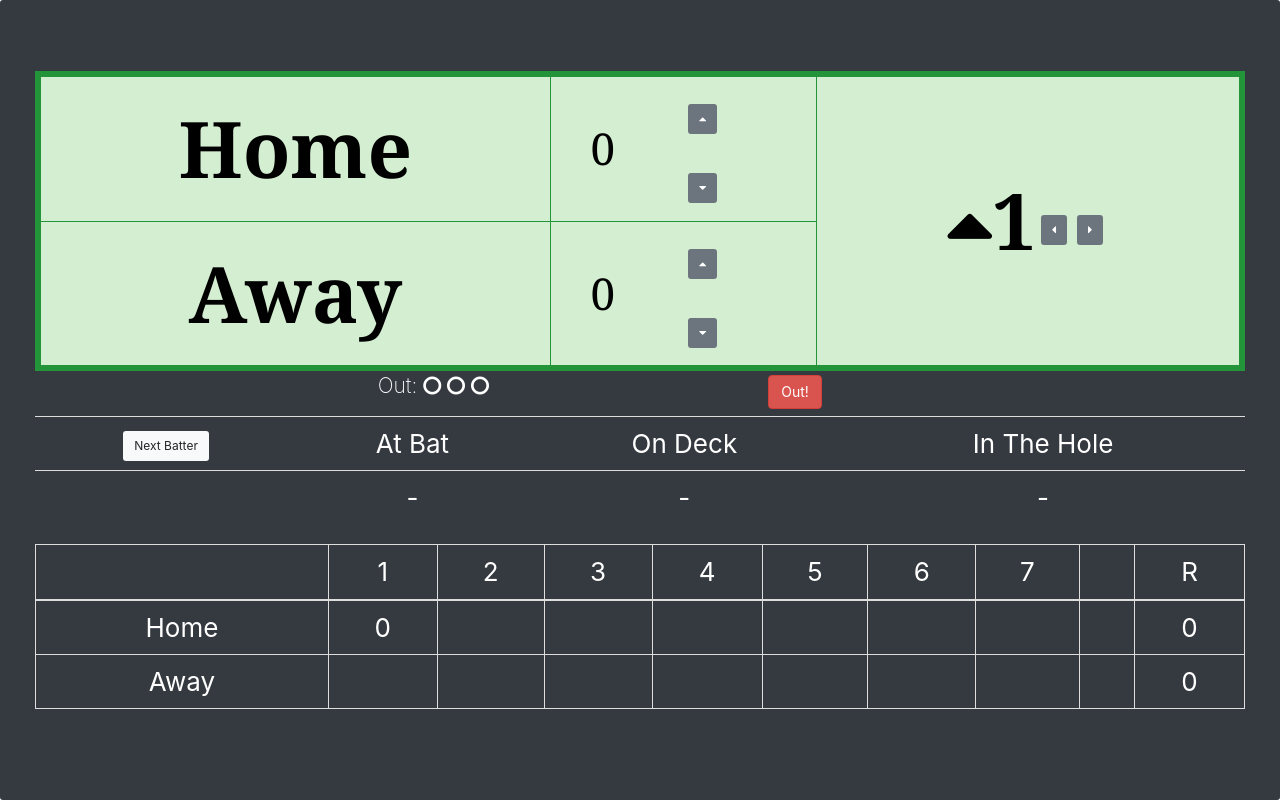
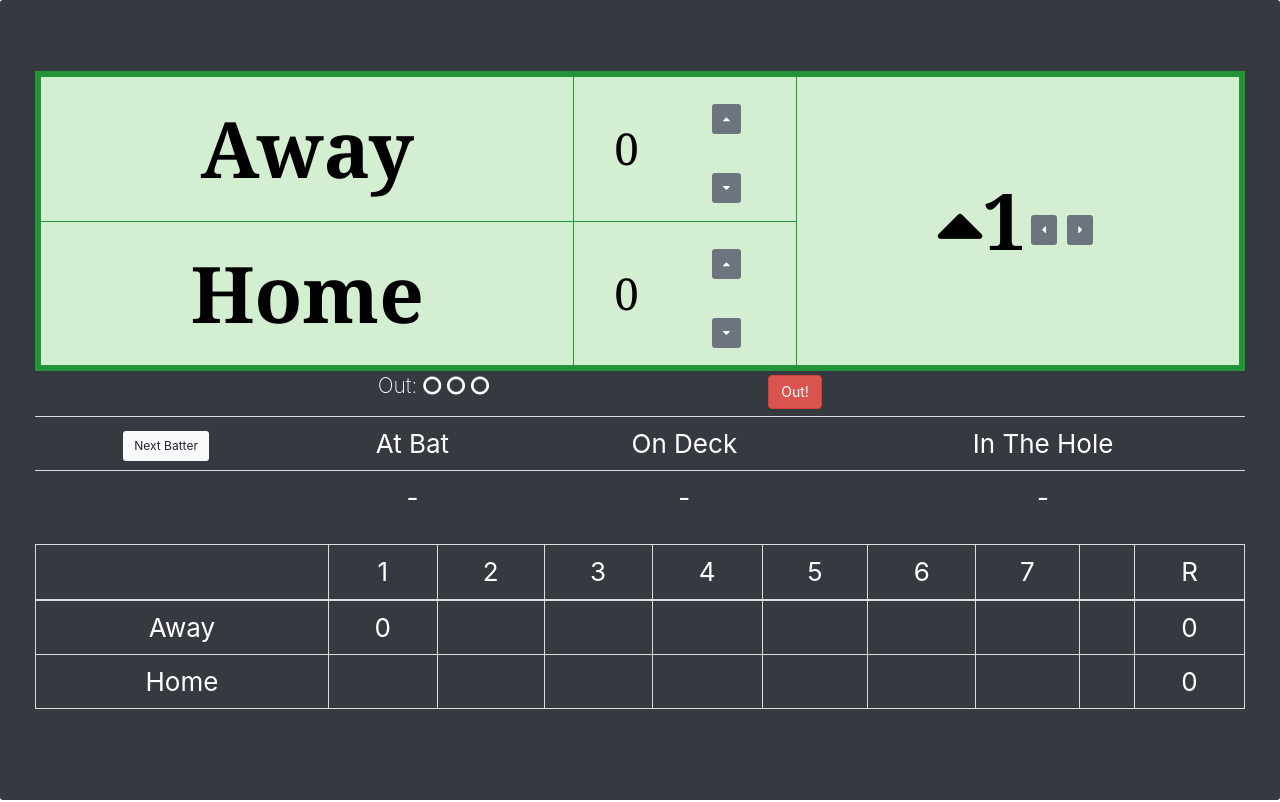
Before and after one commit to bgibz/Softball, a React (Create React App) app: page / in a window 1280 px wide. Shown: the top 802 px of the page. Built offline with nearby package versions, Linux system fonts and the light colour scheme; no server answers.

Commit message:
forgot how innings work... flip home/away

```diff
--- a/src/Scoreboard.css
+++ b/src/Scoreboard.css
@@ -72,7 +72,6 @@ table.greenTable tfoot .links a{
 table.hiddenTable td {
   border-collapse: collapse;
   border: none;
-  min-width: 60px;
 }
 
 button.tableButton .btn .btn-secondary {
--- a/src/Scoreboard.jsx
+++ b/src/Scoreboard.jsx
@@ -89,21 +89,23 @@ class Scoreboard extends React.Component {
     incrementScore(team) {
         var scoreboardCopy = this.state.scoreboard;
         var scoreboardIndex;
-        if (team === "home") {
+        if (team === "away") {
             scoreboardIndex = (this.state.inning * 2) - 2;
             scoreboardCopy[scoreboardIndex] += 1;
             this.setState((state) => {
                 return {
-                    homescore: state.homescore + 1,
+                    awayscore: state.awayscore + 1,
                     scoreboard: scoreboardCopy
                  }
             });
         } else{
             scoreboardIndex = (this.state.inning * 2) - 1;
+            if (scoreboardCopy[scoreboardIndex] === " ")
+                scoreboardCopy[scoreboardIndex] = 0;
             scoreboardCopy[scoreboardIndex] += 1;
             this.setState((state) => {
                 return {
-                    awayscore: state.awayscore + 1,
+                    homescore: state.homescore + 1,
                     scoreboard: scoreboardCopy
                 }
             });
@@ -111,13 +113,13 @@ class Scoreboard extends React.Component {
     }
 
     decrementScore(team) {
-        if (team === "home") {
+        if (team === "away") {
             var scoreboardIndex = (this.state.inning * 2) - 2;
             var scoreboardCopy = this.state.scoreboard;
             scoreboardCopy[scoreboardIndex] -= 1;
             this.setState((state) => {
                 return {
-                    homescore: state.homescore - 1,
+                    awayscore: state.awayscore - 1,
                     scoreboard: scoreboardCopy
                 }
             });
@@ -127,7 +129,7 @@ class Scoreboard extends React.Component {
                 var scoreboardCopy = this.state.scoreboard;
                 scoreboardCopy[scoreboardIndex] -= 1;
                 return {
-                    awayscore: state.awayscore - 1,
+                    homescore: state.homescore - 1,
                     scoreboard: scoreboardCopy
                 }
             });
@@ -178,16 +180,16 @@ class Scoreboard extends React.Component {
                     <table className = "greenTable">
                         <tbody>
                             <tr>
-                                <th>{this.state.home}</th>
+                                <th>{this.state.away}</th>
                                 <td>
                                     <table className = "hiddenTable">
                                         <tbody>
                                             <tr>
-                                            <td rowSpan = '2'>{this.state.homescore}</td>
-                                            <td><button className='btn btn-secondary btn-sm' onClick = {(e) => this.incrementScore("home")}><span className = 'fa fa-caret-up'></span></button></td>
+                                            <td rowSpan = '2'>{this.state.awayscore}</td>
+                                            <td><button className='btn btn-secondary btn-sm' onClick = {(e) => this.incrementScore("away")}><span className = 'fa fa-caret-up'></span></button></td>
                                             </tr>
                                             <tr>
-                                                <td><button className = 'btn btn-secondary btn-sm' onClick = {(e) => this.decrementScore("home")}><span className = 'fa fa-caret-down'></span></button></td>
+                                                <td><button className = 'btn btn-secondary btn-sm' onClick = {(e) => this.decrementScore("away")}><span className = 'fa fa-caret-down'></span></button></td>
                                             </tr>
                                         </tbody>
                                     </table>
@@ -199,16 +201,16 @@ class Scoreboard extends React.Component {
                                 </th>
                             </tr>
                             <tr>
-                                <th>{this.state.away}</th>
+                                <th>{this.state.home}</th>
                                 <td>
                                     <table className = "hiddenTable">
                                         <tbody>
                                             <tr>
-                                            <td rowSpan = '2'>{this.state.awayscore}</td>
-                                            <td><button className='btn btn-secondary btn-sm' onClick = {(e) => this.incrementScore("away")}><span className = 'fa fa-caret-up'></span></button></td>
+                                            <td rowSpan = '2'>{this.state.homescore}</td>
+                                            <td><button className='btn btn-secondary btn-sm' onClick = {(e) => this.incrementScore("home")}><span className = 'fa fa-caret-up'></span></button></td>
                                             </tr>
                                             <tr>
-                                                <td><button className = 'btn btn-secondary btn-sm' onClick = {(e) => this.decrementScore("away")}><span className = 'fa fa-caret-down'></span></button></td>
+                                                <td><button className = 'btn btn-secondary btn-sm' onClick = {(e) => this.decrementScore("home")}><span className = 'fa fa-caret-down'></span></button></td>
                                             </tr>
                                         </tbody>
                                     </table>
@@ -250,7 +252,7 @@ class Scoreboard extends React.Component {
                         </thead>
                         <tbody>
                             <tr>
-                                <td>Home</td>
+                                <td>Away</td>
                                 <td>{this.state.scoreboard[0]}</td>
                                 <td>{this.state.scoreboard[2]}</td>
                                 <td>{this.state.scoreboard[4]}</td>
@@ -259,10 +261,10 @@ class Scoreboard extends React.Component {
                                 <td>{this.state.scoreboard[10]}</td>
                                 <td>{this.state.scoreboard[12]}</td>
                                 <td></td>
-                                <td>{this.state.homescore}</td>
+                                <td>{this.state.awayscore}</td>
                             </tr>
                             <tr>
-                                <td>Away</td>
+                                <td>Home</td>
                                 <td>{this.state.scoreboard[1]}</td>
                                 <td>{this.state.scoreboard[3]}</td>
                                 <td>{this.state.scoreboard[5]}</td>
@@ -271,7 +273,7 @@ class Scoreboard extends React.Component {
                                 <td>{this.state.scoreboard[11]}</td>
                                 <td>{this.state.scoreboard[13]}</td>
                                 <td></td>
-                                <td>{this.state.awayscore}</td>
+                                <td>{this.state.homescore}</td>
                             </tr>
                         </tbody>
                     </table>
--- a/src/walkupService.js
+++ b/src/walkupService.js
@@ -111,10 +111,10 @@ class walkupService {
             }
         }
         if (myHowl !== undefined){
+            myHowl.play();
             setTimeout(function() {
-                myHowl.play();
-                myHowl.fade(1, 0, 30000);
-            }, 1000);
+                myHowl.fade(1, 0, 5000);
+            }, 25000);
         }
     }
 
```
